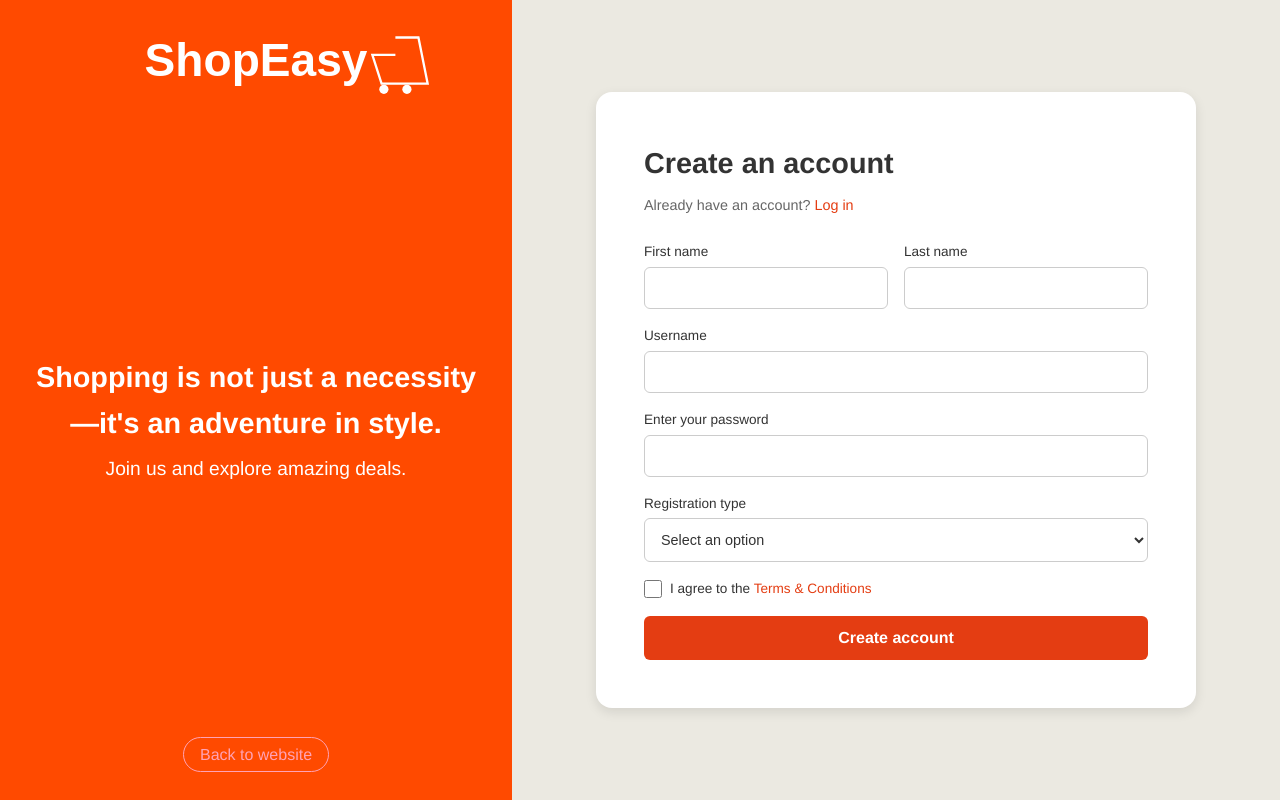
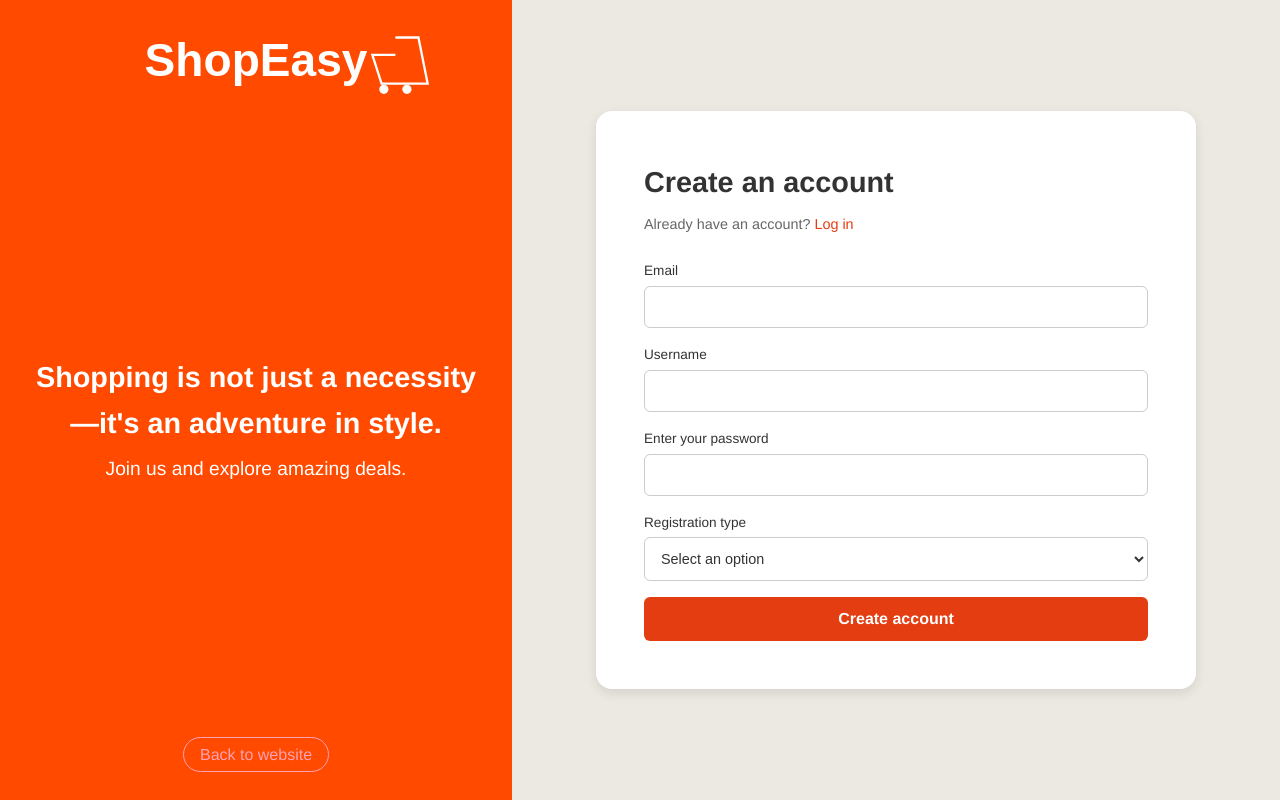
Before and after one commit to osmansahyilmaz/CS308-Term-Project, a React (Create React App) app in the folder frontend/: page /register in a window 1280 px wide. Built offline with nearby package versions, Linux system fonts and the light colour scheme.

Commit message:
SCRUM-76: registerpage update

```diff
--- a/frontend/package.json
+++ b/frontend/package.json
@@ -12,6 +12,7 @@
     "react-hook-form": "^7.54.2",
     "react-router-dom": "^7.2.0",
     "react-scripts": "5.0.1",
+    "react-toastify": "^11.0.5",
     "web-vitals": "^2.1.4"
   },
   "scripts": {
--- a/frontend/src/pages/RegisterPage.jsx
+++ b/frontend/src/pages/RegisterPage.jsx
@@ -1,32 +1,47 @@
 import React, { useState } from 'react';
 import { Link, useNavigate } from 'react-router-dom';
+import { toast, ToastContainer } from 'react-toastify';
+import 'react-toastify/dist/ReactToastify.css';
 import styles from './RegisterPage.module.css';
 import LeftPanel from '../components/LeftPanel';
 
 function RegisterPage() {
     const navigate = useNavigate();
     const [formData, setFormData] = useState({
-        firstName: '',
-        lastName: '',
+        email: '',
         username: '',
         password: '',
-        agreed: false,
-        role: '',  // <-- Add a "role" or "registrationType" field
+        role_id: '',
     });
 
     const handleChange = (e) => {
-        const { name, value, type, checked } = e.target;
+        const { name, value } = e.target;
         setFormData({
             ...formData,
-            [name]: type === 'checkbox' ? checked : value,
+            [name]: name === 'role_id' ? Number(value) : value,
         });
     };
 
-    const handleSubmit = (e) => {
+    const handleSubmit = async (e) => {
         e.preventDefault();
-        console.log('Form submitted:', formData);
-        // Here you can handle the form submission, e.g., send data to your server
-        navigate('/login'); // Redirect to login page after successful registration
+        try {
+            const response = await fetch('/api/register', {
+                method: 'POST',
+                headers: {
+                    'Content-Type': 'application/json',
+                },
+                body: JSON.stringify(formData),
+            });
+            const data = await response.json();
+            if (!response.ok) {
+                toast.error(data.error || 'Registration failed');
+            } else {
+                toast.success('Registration successful. Please log in.');
+                navigate('/login');
+            }
+        } catch (error) {
+            toast.error('Something went wrong. Please try again later.');
+        }
     };
 
     return (
@@ -49,29 +64,16 @@ function RegisterPage() {
                         </Link>
                     </p>
                     <form onSubmit={handleSubmit} className={styles.form}>
-                        <div className={styles.inputRow}>
-                            <div className={styles.inputGroup}>
-                                <label htmlFor="firstName">First name</label>
-                                <input
-                                    type="text"
-                                    id="firstName"
-                                    name="firstName"
-                                    value={formData.firstName}
-                                    onChange={handleChange}
-                                    required
-                                />
-                            </div>
-                            <div className={styles.inputGroup}>
-                                <label htmlFor="lastName">Last name</label>
-                                <input
-                                    type="text"
-                                    id="lastName"
-                                    name="lastName"
-                                    value={formData.lastName}
-                                    onChange={handleChange}
-                                    required
-                                />
-                            </div>
+                        <div className={styles.inputGroup}>
+                            <label htmlFor="email">Email</label>
+                            <input
+                                type="email"
+                                id="email"
+                                name="email"
+                                value={formData.email}
+                                onChange={handleChange}
+                                required
+                            />
                         </div>
 
                         <div className={styles.inputGroup}>
@@ -98,35 +100,22 @@ function RegisterPage() {
                             />
                         </div>
 
-                        {/* New Registration Type field */}
                         <div className={styles.inputGroup}>
-                            <label htmlFor="role">Registration type</label>
+                            <label htmlFor="role_id">Registration type</label>
                             <select
-                                id="role"
-                                name="role"
-                                value={formData.role}
+                                id="role_id"
+                                name="role_id"
+                                value={formData.role_id}
                                 onChange={handleChange}
                                 required
                             >
-                                <option value="" disabled>Select an option</option>
-                                <option value="customer">Customer</option>
-                                <option value="productManager">Product Manager</option>
-                                <option value="salesManager">Sales Manager</option>
+                                <option value="" disabled>
+                                    Select an option
+                                </option>
+                                <option value="1">Customer</option>
+                                <option value="2">Product Manager</option>
+                                <option value="3">Sales Manager</option>
                             </select>
-                        </div>
-
-                        <div className={styles.termsGroup}>
-                            <input
-                                type="checkbox"
-                                id="terms"
-                                name="agreed"
-                                checked={formData.agreed}
-                                onChange={handleChange}
-                                required
-                            />
-                            <label htmlFor="terms">
-                                I agree to the <Link to="/terms">Terms &amp; Conditions</Link>
-                            </label>
                         </div>
 
                         <button type="submit" className={styles.submitButton}>
@@ -135,6 +124,7 @@ function RegisterPage() {
                     </form>
                 </div>
             </div>
+            <ToastContainer />
         </div>
     );
 }
```
Also changed, not shown: 1 other file (tests, documents, lock files or other folders).
